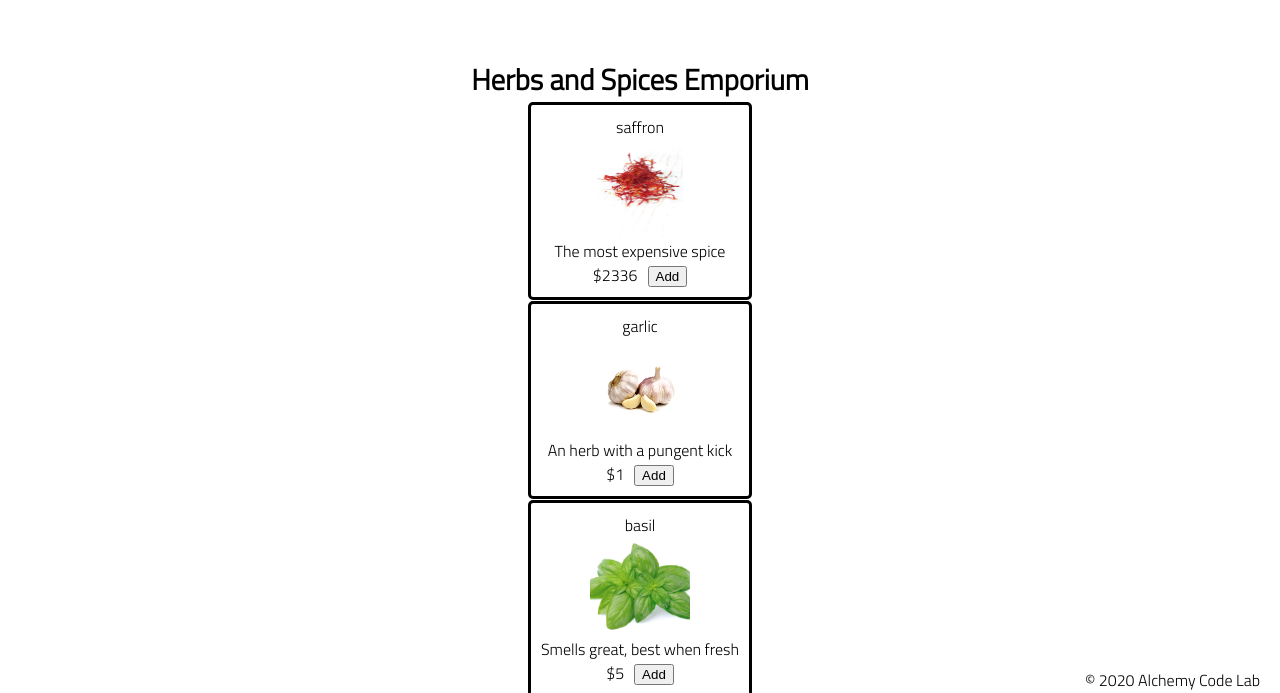
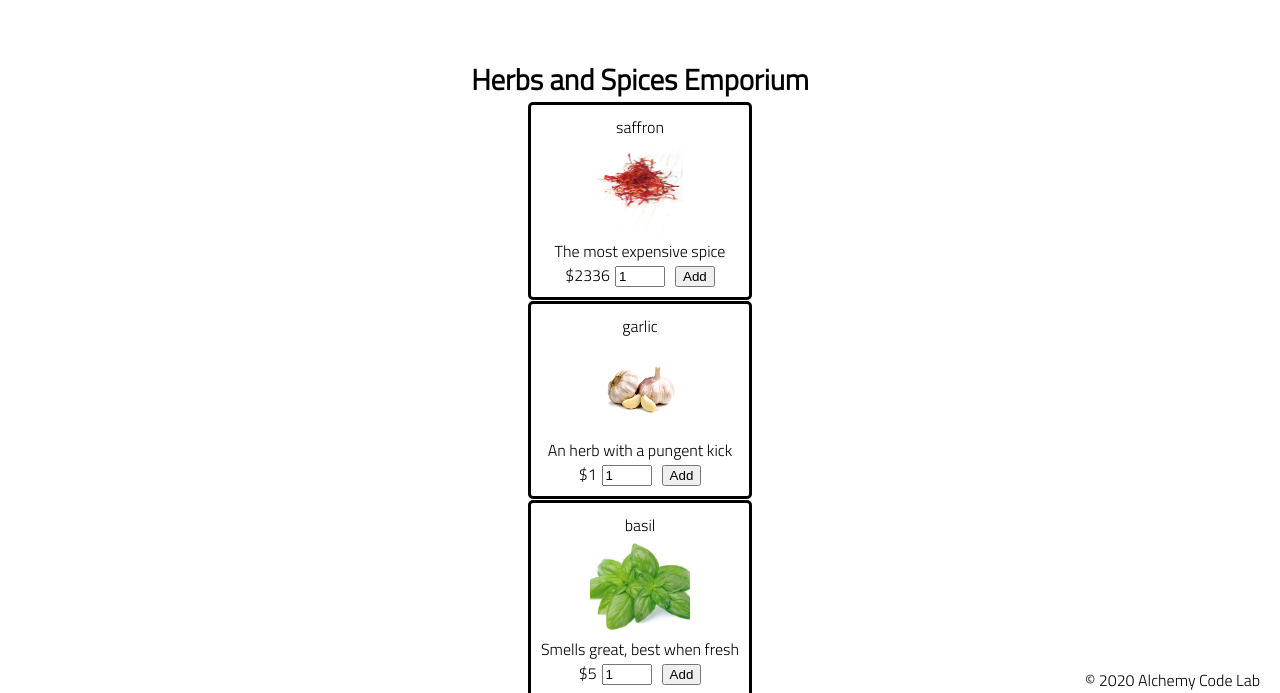
Before and after one commit to p-brubaker/herbs-and-spices-store, a plain HTML site: page index.html in a window 1280 px wide. Shown: the part 107-800 px from the top of the page. Drawn offline with Linux system fonts and the light colour scheme.

Commit message:
add quantity chooser to item buying

```diff
--- a/cart-api.js
+++ b/cart-api.js
@@ -1,13 +1,13 @@
 export const CART = 'CART';
 
-export function addItemToCart(id, cart) {
+export function addItemToCart(id, cart, qty) {
     for (let item in cart) {
         if (cart[item].id === id) {
-            cart[item].quantity += 1;
+            cart[item].quantity += Number(qty);
             return [...cart.slice(0, item), cart[item], ...cart.slice(item + 1, cart.length)];
         }
     }
-    return [...cart, { id, quantity: 1 }];
+    return [...cart, { id, quantity: Number(qty) }];
 }
 
 export function getCart() {
--- a/storefront/renderProducts.js
+++ b/storefront/renderProducts.js
@@ -8,6 +8,13 @@ export function renderProduct(product) {
 
     const buyItemDiv = document.createElement('div');
     buyItemDiv.classList.add('buy-item');
+
+    const qty = document.createElement('input');
+    qty.type = 'number';
+    qty.value = 1;
+    qty.min = 1;
+    qty.step = 1;
+    qty.classList.add('qty-input');
 
     const addButton = document.createElement('button');
     addButton.classList.add('add-to-basket');
@@ -33,6 +40,7 @@ export function renderProduct(product) {
     priceSpan.textContent = `$${product.price}`;
 
     buyItemDiv.appendChild(priceSpan);
+    buyItemDiv.appendChild(qty);
     buyItemDiv.appendChild(addButton);
     productDiv.appendChild(nameSpan);
     productDiv.appendChild(img);
@@ -41,7 +49,8 @@ export function renderProduct(product) {
     li.appendChild(productDiv);
 
     addButton.addEventListener('click', (e) => {
-        let cart = addItemToCart(e.target.value, getCart());
+        let cart = addItemToCart(e.target.value, getCart(), qty.value);
+        qty.value = 1;
         setCart(cart);
     });
     return li;
--- a/styles/style.css
+++ b/styles/style.css
@@ -112,6 +112,11 @@ button {
     margin-left: 10px;
 }
 
+.qty-input {
+    max-width: 50px;
+    margin-left: 5px;
+}
+
   @keyframes pulse {
     20% {
       transform: rotate3d(-10, -10, -10, 50deg) scale(1.2);
```
Also changed, not shown: shopping-cart/styles.css (line endings or trailing spaces).
